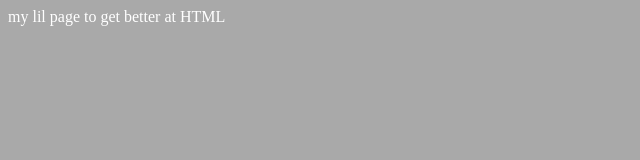
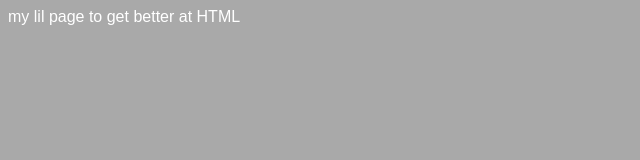
Before and after one commit to J-stack22/Everything, a plain HTML site: page index.html in a window 1280 px wide. Shown: the full height of the page, 0-640 px from the left. Drawn offline with Linux system fonts and the light colour scheme.

Commit message:
Update main.css

```diff
--- a/main.css
+++ b/main.css
@@ -53,6 +53,6 @@ body{
 }
 
 p1{
-
+    font-family: "Ubuntu", sans-serif;
     color: white;
 }
```
